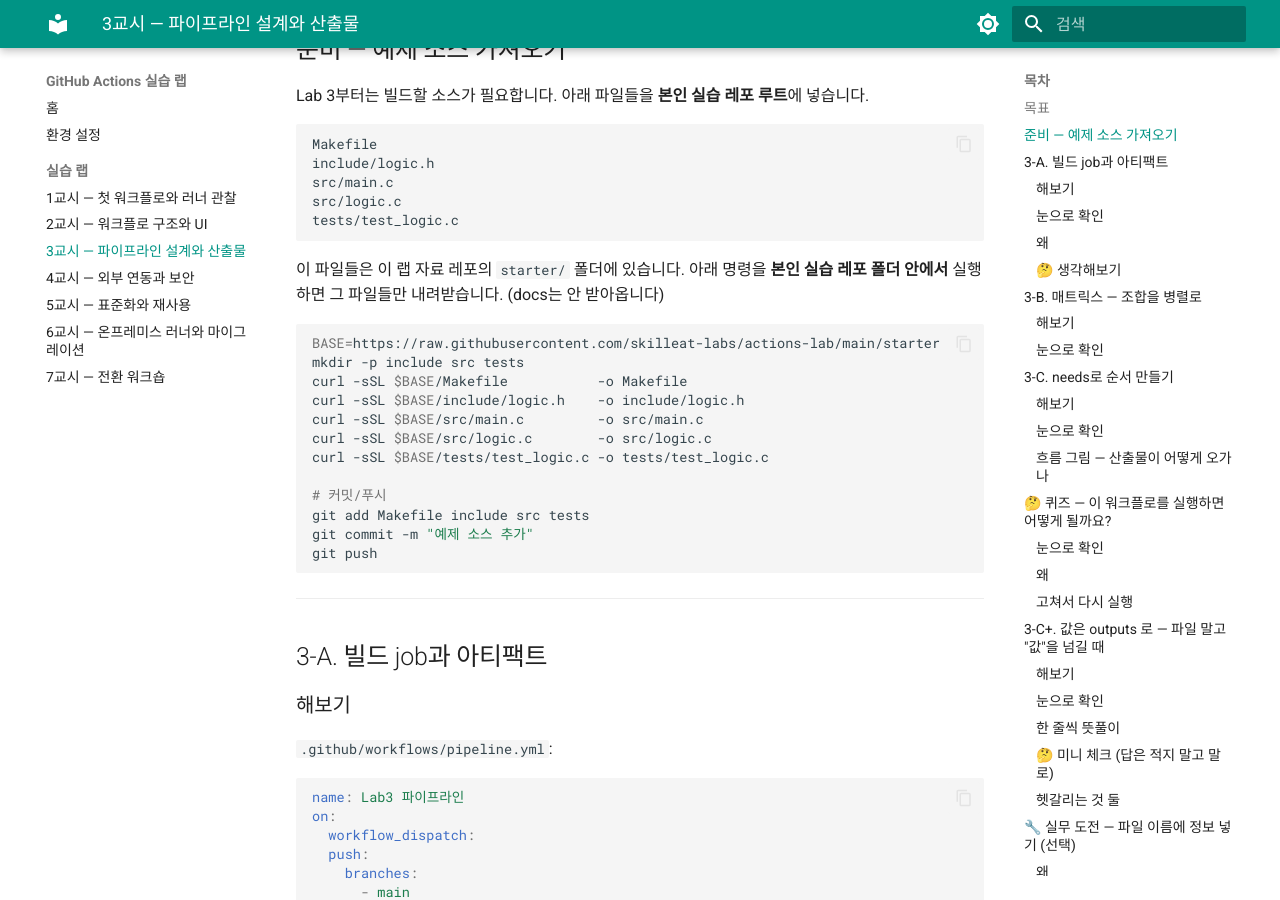
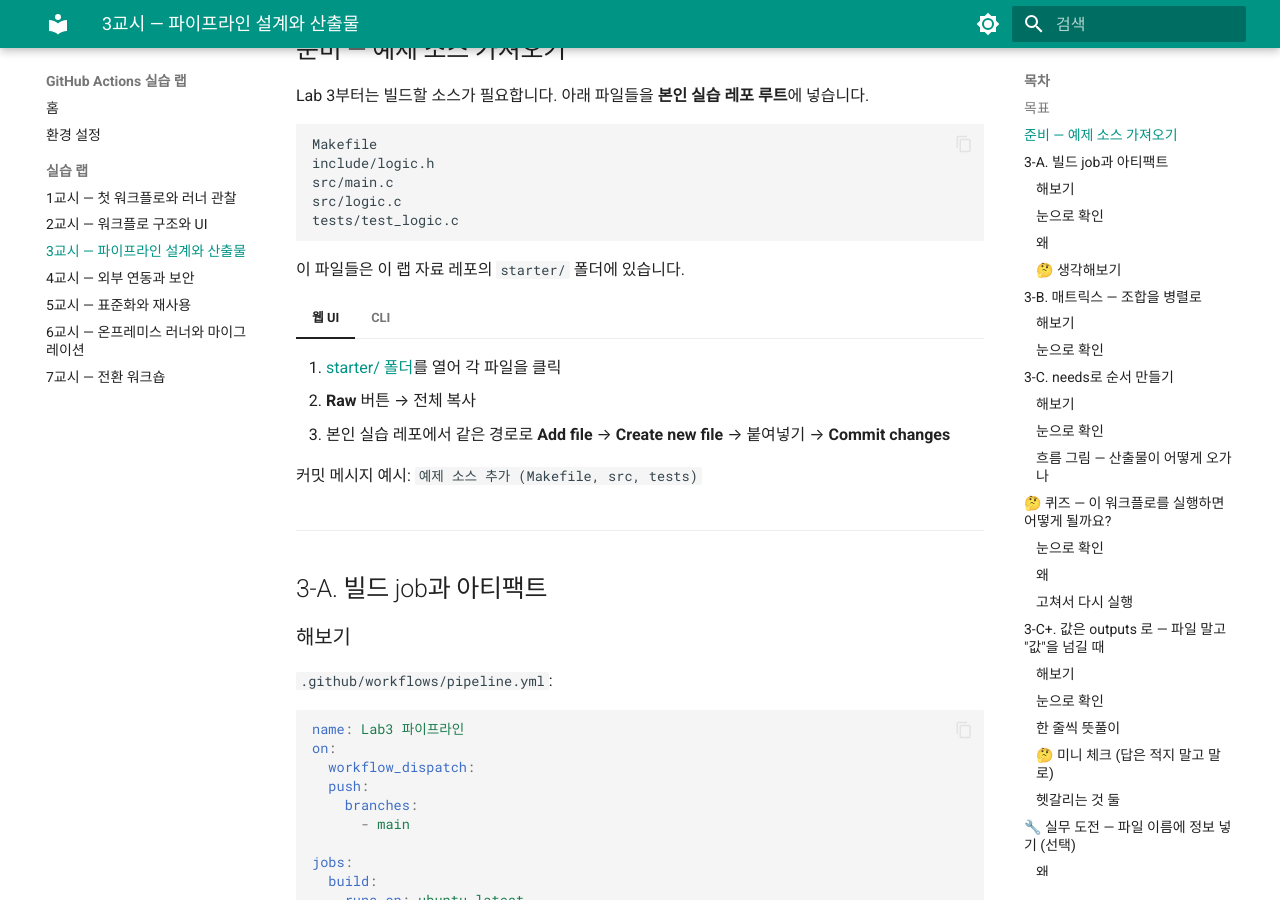
Before and after one commit to skilleat-labs/actions-lab, an MkDocs documentation site: the page built from docs/labs/lab3-pipeline-artifacts.md, in a window 1280 px wide and 900 px high, scrolled down 330 px. Built offline with MkDocs 1.6.1 and Material for MkDocs 9.7.7, drawn with Linux system fonts in a browser that asks for light colours.

Commit message:
lab3: 준비 섹션에 웹 UI / CLI 탭 추가
커밋·푸시 안내를 탭 형식으로 정리, 웹 UI 경로 추가.

Co-Authored-By: Claude Sonnet 4.6 <noreply@anthropic.com>

````diff
--- a/docs/labs/lab3-pipeline-artifacts.md
+++ b/docs/labs/lab3-pipeline-artifacts.md
@@ -18,22 +18,30 @@ tests/test_logic.c
 ```
 
 이 파일들은 이 랩 자료 레포의 `starter/` 폴더에 있습니다.
-아래 명령을 **본인 실습 레포 폴더 안에서** 실행하면 그 파일들만 내려받습니다. (docs는 안 받아옵니다)
 
-```bash
-BASE=https://raw.githubusercontent.com/skilleat-labs/actions-lab/main/starter
-mkdir -p include src tests
-curl -sSL $BASE/Makefile           -o Makefile
-curl -sSL $BASE/include/logic.h    -o include/logic.h
-curl -sSL $BASE/src/main.c         -o src/main.c
-curl -sSL $BASE/src/logic.c        -o src/logic.c
-curl -sSL $BASE/tests/test_logic.c -o tests/test_logic.c
+=== "웹 UI"
+    1. [starter/ 폴더](https://github.com/skilleat-labs/actions-lab/tree/main/starter)를 열어 각 파일을 클릭
+    2. **Raw** 버튼 → 전체 복사
+    3. 본인 실습 레포에서 같은 경로로 **Add file** → **Create new file** → 붙여넣기 → **Commit changes**
 
-# 커밋/푸시
-git add Makefile include src tests
-git commit -m "예제 소스 추가"
-git push
-```
+    커밋 메시지 예시: `예제 소스 추가 (Makefile, src, tests)`
+
+=== "CLI"
+    본인 실습 레포 폴더 안에서 실행합니다.
+
+    ```bash
+    BASE=https://raw.githubusercontent.com/skilleat-labs/actions-lab/main/starter
+    mkdir -p include src tests
+    curl -sSL $BASE/Makefile           -o Makefile
+    curl -sSL $BASE/include/logic.h    -o include/logic.h
+    curl -sSL $BASE/src/main.c         -o src/main.c
+    curl -sSL $BASE/src/logic.c        -o src/logic.c
+    curl -sSL $BASE/tests/test_logic.c -o tests/test_logic.c
+
+    git add Makefile include src tests
+    git commit -m "예제 소스 추가"
+    git push
+    ```
 
 ---
 
````
